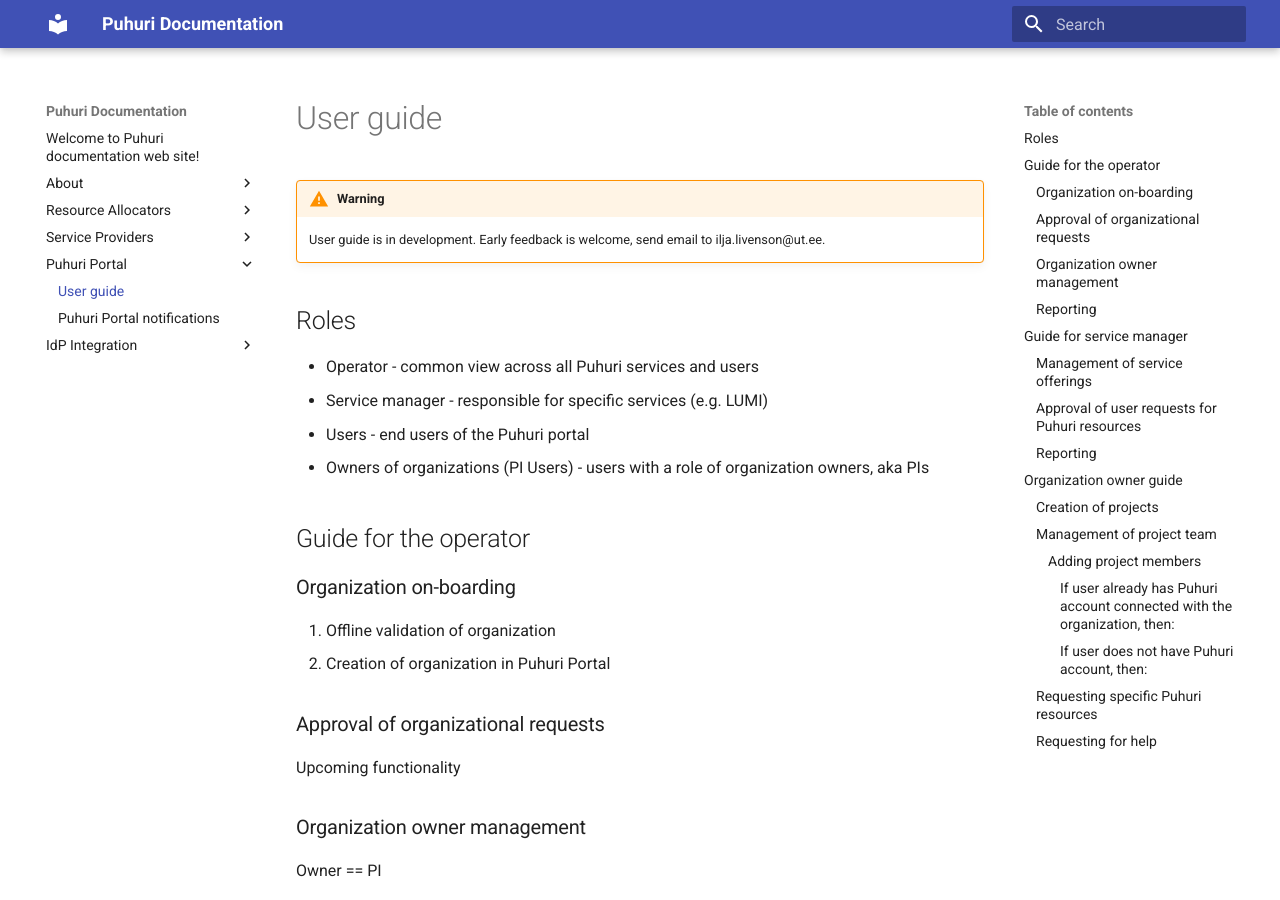
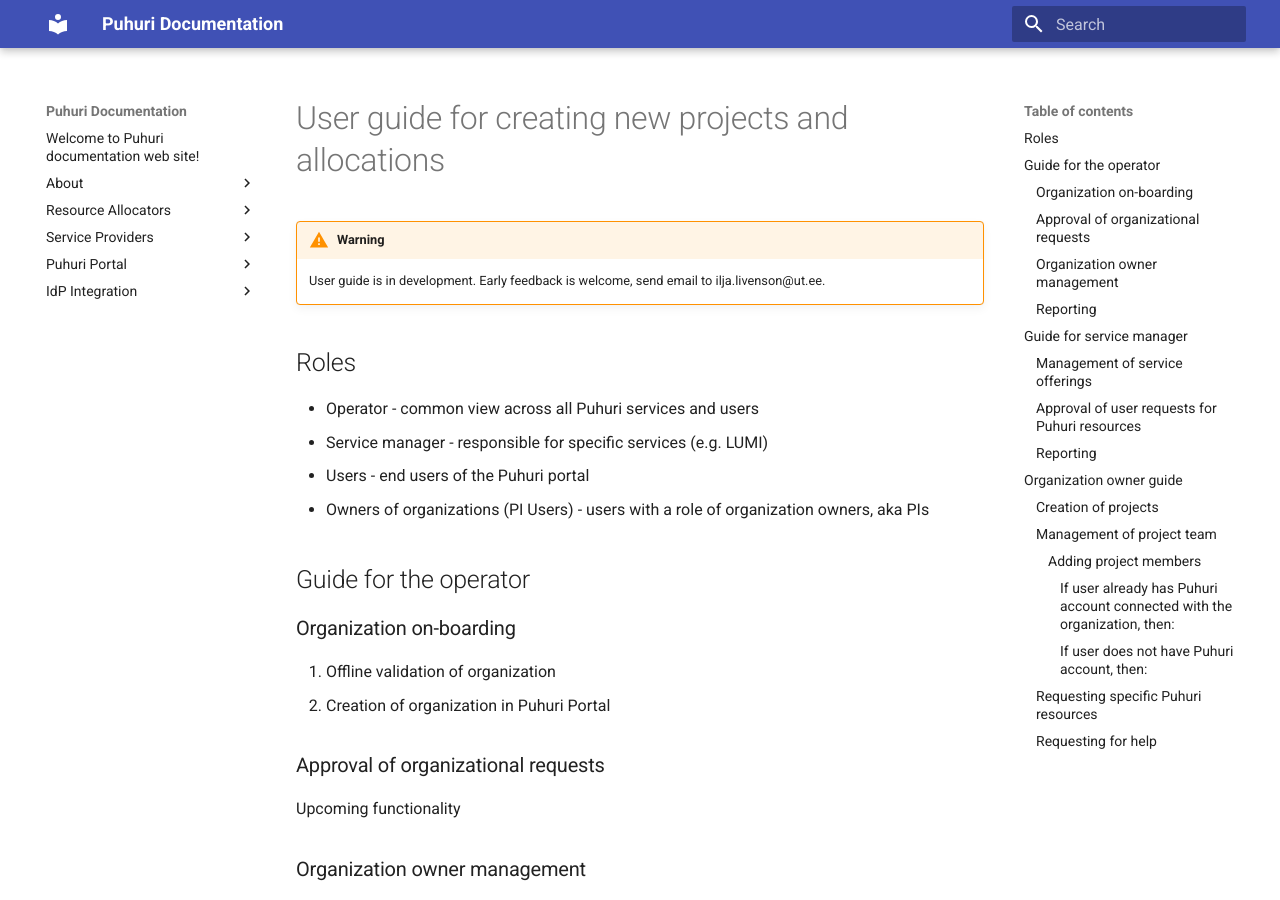
Before and after one commit to neicnordic/puhuri-web, an MkDocs documentation site: the page built from docs/puhuri_portal/User Guide/user_guide.md, in a window 1280 px wide and 900 px high. Built offline with MkDocs 1.6.1 and Material for MkDocs 9.7.7, drawn with Linux system fonts in a browser that asks for light colours.

Commit message:
Restructure user guide section

```diff
--- a/docs/puhuri_portal/user_guide.md
+++ b/docs/puhuri_portal/User Guide/user_guide.md
@@ -1,4 +1,4 @@
-# User guide
+# User guide for creating new projects and allocations
 
 !!! warning
     User guide is in development. Early feedback is welcome, send email to ilja.livenson@ut.ee.
@@ -61,16 +61,16 @@ For creating project:
 
 1.Login to Puhuri Portal using MyAccessID.
 
-![Login](../assets/Login.PNG)
+![Login](../../assets/Login.PNG)
 
 2.Select your home organization.
 
-![Select organization](../assets/Select%20workspace.PNG)
-![Select organization](../assets/Select%20workspace_1.PNG)
+![Select organization](../../assets/Select%20workspace.PNG)
+![Select organization](../../assets/Select%20workspace_1.PNG)
 
 3.Click on "Add project".
 
-![Add project](../assets/Add%20project.PNG)
+![Add project](../../assets/Add%20project.PNG)
 
 4.Fill the necessary fields (fields marked with * are mandatory).
 
@@ -78,7 +78,7 @@ For creating project:
 - Project description - A brief description about the project.
 - End date - this is the end date for using the computational resources.
 
-![Project details](../assets/Project%20details.PNG)
+![Project details](../../assets/Project%20details.PNG)
 
 5.Select "Service catalog" from the left menu and then correct LUMI project type:
 
@@ -89,13 +89,13 @@ For creating project:
 - Fast Track Access for Academia
 - Fast Track Access for Industry
 
-![Project details](../assets/Service%20catalog.PNG)
-![Project details](../assets/LUMI%20resource.PNG)
-![Project details](../assets/Available%20resources.PNG)
+![Project details](../../assets/Service%20catalog.PNG)
+![Project details](../../assets/LUMI%20resource.PNG)
+![Project details](../../assets/Available%20resources.PNG)
 
 6.Write the name for the resource allocation (NOTE: This name will be visible in accounting data.).
 
-![Project details](../assets/Resource%20config.PNG)
+![Project details](../../assets/Resource%20config.PNG)
 
 7.Select correct plan (LUMI common) and write needed allocation quota (CPU, GPU and Storage).
 
@@ -105,7 +105,7 @@ For creating project:
 
 10.Check once more and click on "Request an approval"
 
-![Project details](../assets/Approval%20request.PNG)
+![Project details](../../assets/Approval%20request.PNG)
 
 Now national allocator will receive notification about new project request and it can be approved or rejected.
 
@@ -124,18 +124,18 @@ Project team contains users with different roles:
 
 1.Login to Puhuri Portal with MyAccessID.
 
-![Login](../assets/Login.PNG)
+![Login](../../assets/Login.PNG)
 
 2.Open project in Puhuri Portal.
 
 3.Select "Team" from left menu and click on "Add member".
 
-![Select organization](../assets/Team.PNG)
-![Select organization](../assets/Add%20member.PNG)
+![Select organization](../../assets/Team.PNG)
+![Select organization](../../assets/Add%20member.PNG)
 
 4.Select correct user, set the role and expiration date if necessary.
 
-![Add user](../assets/Add%20user.PNG)
+![Add user](../../assets/Add%20user.PNG)
 
 6.Finally, click on "Add".
 
@@ -145,20 +145,20 @@ Project team contains users with different roles:
 
 1.Login to Puhuri Portal with MyAccessID.
 
-![Login](../assets/Login.PNG)
+![Login](../../assets/Login.PNG)
 
 2.Select your organization.
 
-![Select organization](../assets/Select%20workspace.PNG)
-![Select organization](../assets/Select%20workspace_1.PNG)
+![Select organization](../../assets/Select%20workspace.PNG)
+![Select organization](../../assets/Select%20workspace_1.PNG)
 
 3.Click on "Invite team member".
 
-![Invite team member](../assets/Organization%20overview.PNG)
+![Invite team member](../../assets/Organization%20overview.PNG)
 
 4.Insert user's email (civil code is optional field for additional validation, can be used, if IdP will release this attribute) and set the role and project for the new user.
 
-![Invite user](../assets/Invite%20user.PNG)
+![Invite user](../../assets/Invite%20user.PNG)
 
 5.Click "Invite user".
 
```
Also changed, not shown: docs/puhuri_portal/User Guide/user_guide_modification.md (added, +4 -0 lines), docs/puhuri_portal/notifications.md (+4 -0 lines).
